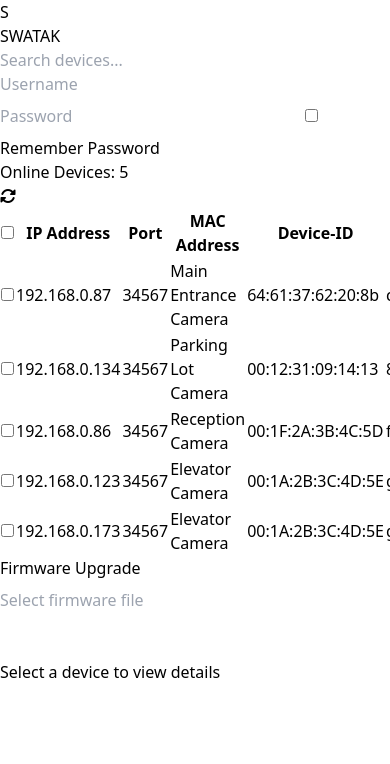
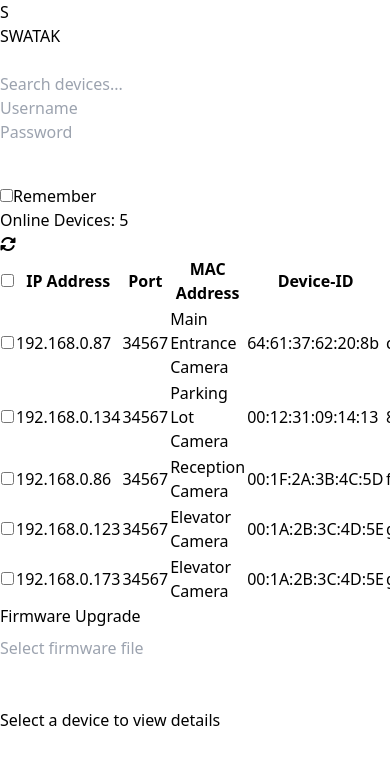
Before and after one commit to semsaiyad91/SWATAK-Device-Manager, a React (Vite) app: page / in a window 390 px wide. Shown: the top 764 px of the page. Built offline with nearby package versions, Linux system fonts and the light colour scheme.

Commit message:
Add responsivenes

```diff
--- a/src/components/DeviceDetails.jsx
+++ b/src/components/DeviceDetails.jsx
@@ -69,16 +69,16 @@
     // TODO: Add actual update logic here as per your requirements
   };
 
-  if (!device) {
+   if (!device) {
     return (
-      <div className="container md:w-1/2 bg-transparent rounded-xl shadow-sm p-4 flex flex-col border border-gray-200 h-fit ">
-        <p className="text-white text-lg ">Select a device to view details</p>
+      <div className="container md:w-full bg-transparent rounded-xl shadow-sm p-4 flex flex-col border border-gray-200 h-fit">
+        <p className="text-white text-lg">Select a device to view details</p>
       </div>
     );
   }
 
   return (
-    <div className="rounded-xl shadow-sm p-6 flex flex-col border border-black-400 w-[500px] bg-transparent">
+    <div className="rounded-xl shadow-sm p-6 flex flex-col border border-black-400 w-full bg-transparent">
       {/* Network Configuration Section */}
       <div className="space-y-5 mb-4">
         <div>
--- a/src/components/DeviceList.jsx
+++ b/src/components/DeviceList.jsx
@@ -63,47 +63,57 @@
 
   return (
     <div className="border rounded-lg p-4 flex flex-col h-[973px] bg-transparent w-full">
-
-      {/* Search + Login */}
-      <div className="mb-4 flex items-center justify-between">
-        <div className="w-72">
+      {/* Search + Login Section - Responsive only below 1200px */}
+      <div className="mb-4">
+        <div className="xl:flex xl:items-center xl:justify-between">
+          {/* Search Input (Left) */}
+          <div className="xl:w-72 mb-4 xl:mb-0">
             <Input
               type="text"
               placeholder="Search devices..."
               value={searchTerm}
               onChange={(e) => onSearchChange(e.target.value)}
-            className="bg-transparent text-white p-2 border rounded"
+              className="bg-transparent text-white p-2 border rounded w-full"
             />
           </div>
 
-        <div>
+          {/* Login Form (Middle) */}
+          <div className="xl:flex xl:items-center xl:gap-4 mb-4 xl:mb-0">
+            <div className="flex flex-col xl:flex-row gap-2 xl:items-center">
+              <div className="flex flex-col xl:flex-row gap-2">
+                <div className="flex flex-col">
                   <input
                     type="text"
                     placeholder="Username"
-            className="border rounded-lg mr-2 px-2 py-1 bg-transparent text-white"
+                    className="border rounded-lg px-2 py-1 bg-transparent text-white w-full xl:w-auto"
                     value={username}
                     onChange={(e) => setUsername(e.target.value)}
                     disabled={isLoggedIn}
                   />
                   {usernameError && <p className="text-red-600 text-sm mt-1">{usernameError}</p>}
-
+                </div>
+                <div className="flex flex-col">
                   <input
                     type="password"
                     placeholder="Password"
-            className="border rounded-lg mr-2 px-2 py-1 bg-transparent text-white"
+                    className="border rounded-lg px-2 py-1 bg-transparent text-white w-full xl:w-auto"
                     value={password}
                     onChange={(e) => setPassword(e.target.value)}
                     disabled={isLoggedIn}
                   />
                   {passwordError && <p className="text-red-600 text-sm mt-1">{passwordError}</p>}
+                </div>
+              </div>
 
+              <div className="flex items-center gap-2">
                 <button
                   onClick={handleLoginLogout}
-            className="btnbgChange px-3 py-1 rounded mr-2 mt-2 border"
+                  className="btnbgChange px-3 py-1 rounded border w-full xl:w-auto"
                 >
                   {isLoggedIn ? 'Logout' : 'Login'}
                 </button>
 
+                <div className="flex items-center">
                   <input
                     type="checkbox"
                     id="remember"
@@ -112,14 +122,17 @@
                     onChange={(e) => setRemember(e.target.checked)}
                     disabled={isLoggedIn}
                   />
-          <label htmlFor="remember" className='text-white'>Remember Password</label>
+                  <label htmlFor="remember" className='text-white text-sm whitespace-nowrap'>Remember</label>
+                </div>
+              </div>
+            </div>
           </div>
 
-        <div className="flex items-center gap-4">
-          <div className="px-4 py-2 rounded-lg text-sm font-medium text-green-600">
+          {/* Online Count + Refresh (Right) */}
+          <div className="flex items-center gap-4 justify-between xl:justify-end">
+            <div className="px-4 py-2 rounded-lg text-sm font-medium text-green-600 whitespace-nowrap">
               Online Devices: {onlineCount}
             </div>
-          <div className="flex flex-wrap gap-3 justify-start">
             <Button className="bg-transparent hover:bg-gray-800 px-4 py-2 text-white">
               <i className="fa-solid fa-rotate"></i>
             </Button>
@@ -216,24 +229,25 @@
           </tbody>
         </table>
       </div>
+
       {/* Firmware Upgrade Section */}
-      <div className="border-t border-gray-200 pt-3 pb-2 mt-2 shrink-0 ">
+      <div className="border-t border-gray-200 pt-3 pb-2 mt-2 shrink-0">
         <h3 className="text-lg font-medium text-white mb-2">Firmware Upgrade</h3>
-        <div className="grid grid-cols-3 gap-4">
-          <div className="col-span-2">
-            <div className="flex gap-2">
+        <div className="grid grid-cols-1 xl:grid-cols-3 gap-4">
+          <div className="xl:col-span-2">
+            <div className="flex flex-col xl:flex-row gap-2">
               <input
                 type="text"
                 className="flex-1 p-2 border rounded-lg bg-transparent text-white focus:ring-2 focus:ring-blue-500 focus:border-blue-500"
                 placeholder="Select firmware file"
               />
-              <Button className="btnbgChange  rounded-lg">
+              <Button className="btnbgChange rounded-lg w-full xl:w-auto">
                 Browse
               </Button>
             </div>
           </div>
           <div className="flex items-end">
-            <Button className="btnbgChange  rounded-lg font-medium">
+            <Button className="btnbgChange rounded-lg font-medium w-full xl:w-auto">
               Upgrade
             </Button>
           </div>
@@ -242,4 +256,5 @@
     </div>
   );
 };
+
 export default DeviceList;
--- a/src/components/MainHeading.jsx
+++ b/src/components/MainHeading.jsx
@@ -2,7 +2,8 @@
 
 const MainHeading = () => {
   return (
-    <div className="flex items-center justify-start bg-[#334052] px-6 py-3 shadow-md">
+    <div className="flex items-center justify-between bg-[#334052] px-6 py-3 shadow-md">
+      <div className="flex items-center">
         {/* Placeholder Logo */}
         <div className="w-10 h-10 bg-blue-500 rounded-full flex items-center justify-center text-white font-bold text-lg mr-3">
           S
@@ -13,6 +14,30 @@
           SWATAK
         </h1>
       </div>
+
+      {/* Window Controls - Improved Design */}
+      <div className="flex items-center space-x-2">
+        {/* Minimize Button */}
+        <button className="w-6 h-6 flex items-center justify-center hover:bg-gray-600 rounded transition-colors duration-200 group">
+          <span className="block w-3 h-[2px] bg-gray-300 group-hover:bg-white"></span>
+        </button>
+
+        {/* Maximize/Restore Button */}
+        <button className="w-6 h-6 flex items-center justify-center hover:bg-gray-600 rounded transition-colors duration-200 group">
+          <div className="relative w-3 h-3 border border-gray-300 group-hover:border-white">
+            <div className="absolute -top-[3px] -left-[3px] w-2 h-2 border border-gray-300 group-hover:border-white"></div>
+          </div>
+        </button>
+
+        {/* Close Button */}
+        <button className="w-6 h-6 flex items-center justify-center hover:bg-red-600 rounded transition-colors duration-200 group">
+          <div className="relative w-3 h-[2px]">
+            <span className="absolute block w-full h-[2px] bg-gray-300 group-hover:bg-white rotate-45"></span>
+            <span className="absolute block w-full h-[2px] bg-gray-300 group-hover:bg-white -rotate-45"></span>
+          </div>
+        </button>
+      </div>
+    </div>
   )
 }
 
--- a/src/pages/DeviceManager.jsx
+++ b/src/pages/DeviceManager.jsx
@@ -116,8 +116,8 @@
   return (
     <div className="flex flex-col h-screen p-4 overflow-hidden bg-[#010a1c]">
       {/* 70% - 30% Left/Right Layout */}
-      <div className="flex flex-1 gap-4 overflow-hidden">
-        <div className="w-[70%] overflow-auto">
+      <div className="flex flex-1 gap-4 overflow-hidden flex-col lg:flex-row">
+        <div className="w-full lg:w-[70%] overflow-auto">
           <DeviceList
             devices={filteredDevices}
             searchTerm={searchTerm}
@@ -127,7 +127,7 @@
           />
         </div>
 
-        <div className="w-[30%] h-screen overflow-hidden  ">
+        <div className="w-full lg:w-[30%] h-auto lg:h-screen overflow-hidden">
           <DeviceDetails device={selectedDevice} />
         </div>
       </div>
@@ -135,4 +135,5 @@
   );
 };
 
+
 export default DeviceManager;
```
Lines whose indentation alone changed are shown as unchanged.
